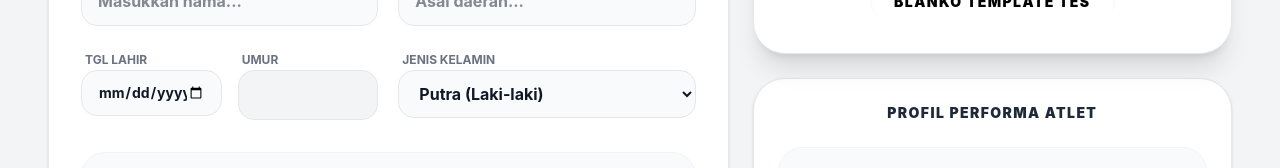
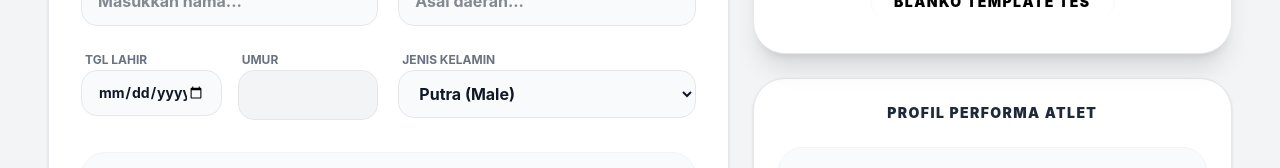
Before and after one commit to fiqhipondaa9/kalkulator-fisik-taekwondo, a React (Vite) app: page / in a window 1280 px wide. Shown: the part 456-624 px from the top of the page. Built offline with nearby package versions, Linux system fonts and the light colour scheme.

Commit message:
OK LABEL

```diff
--- a/src/App.jsx
+++ b/src/App.jsx
@@ -363,8 +363,8 @@ const handleDownloadImage = async () => {
               <div className="space-y-1">
                 <label className="text-xs font-bold text-gray-500 uppercase ml-1">Jenis Kelamin</label>
                 <select value={identity.gender} onChange={e => setIdentity({...identity, gender: e.target.value})} className="w-full bg-gray-50 border border-gray-200 rounded-2xl px-4 py-3 font-bold text-gray-900 focus:outline-none focus:border-yellow-400 transition-all cursor-pointer">
-                  <option value="Putra">Putra (Laki-laki)</option>
-                  <option value="Putri">Putri (Perempuan)</option>
+                  <option value="Putra">Putra (Male)</option>
+                  <option value="Putri">Putri (Female)</option>
                 </select>
               </div>
             </div>
```
